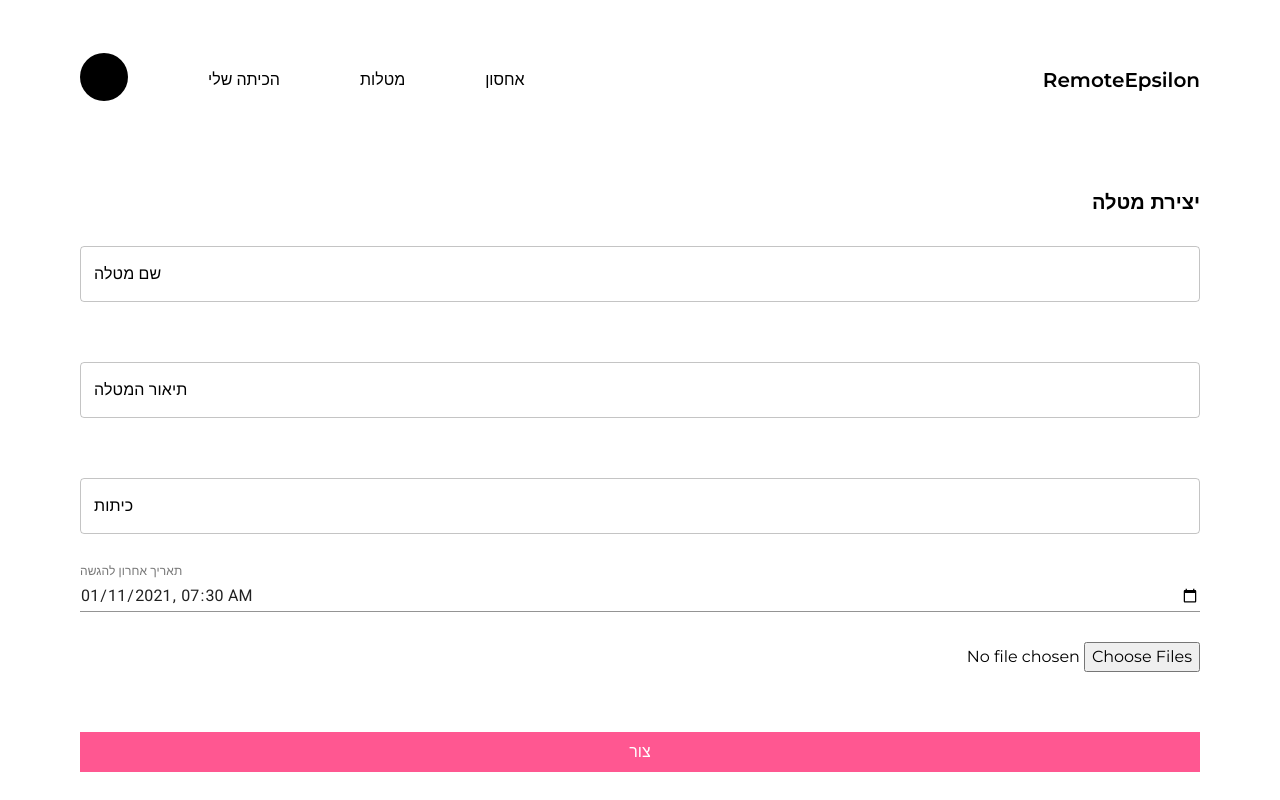
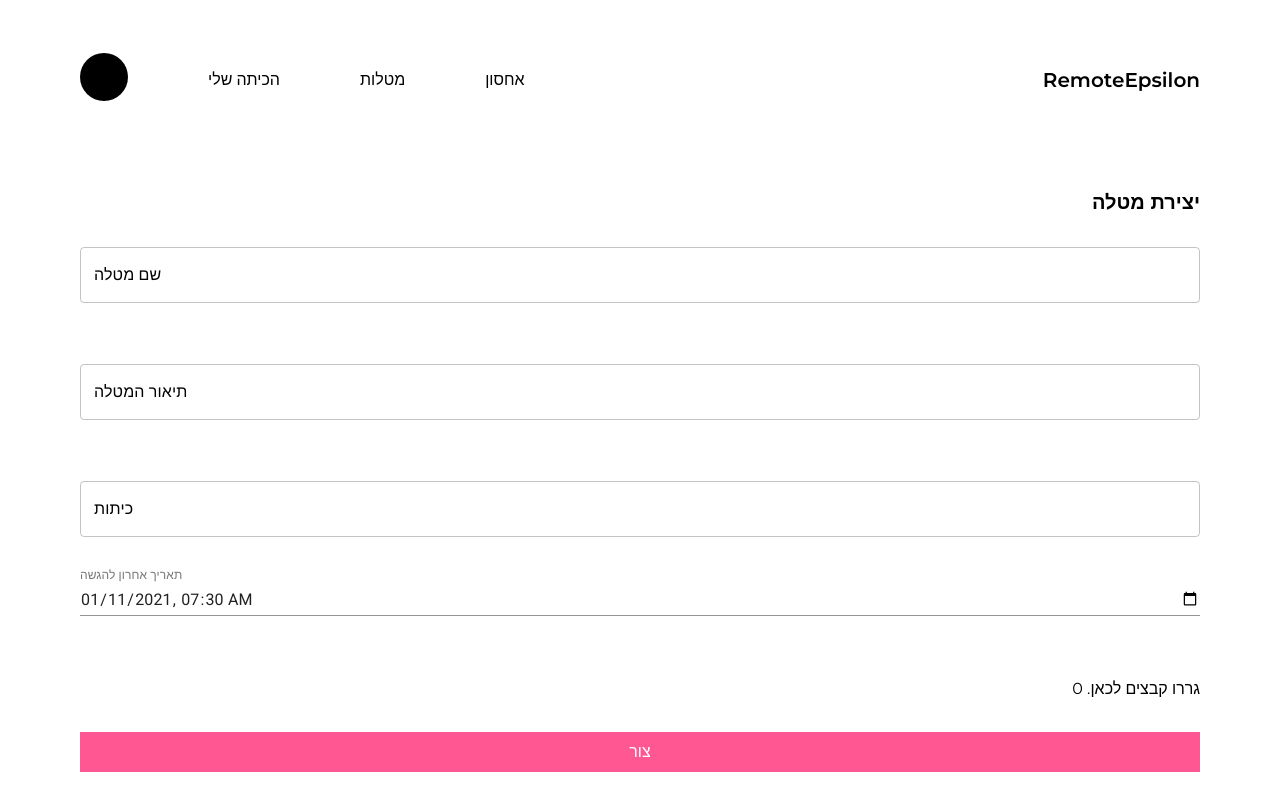
Before and after one commit to ilayalmalem/RemoteEpsilon-Frontend, a React (Create React App) app: page /assignments/add in a window 1280 px wide. Built offline with nearby package versions, Linux system fonts and the light colour scheme; sample sign-in values are in the browser's storage; what jss-rtl would draw is missing.

Commit message:
v1.6.2
* react-dropzone multi file upload

```diff
--- a/src/Pages/AddAssignment.js
+++ b/src/Pages/AddAssignment.js
@@ -3,6 +3,7 @@ import GlobalsService from "../services/GlobalsService";
 import {useState} from "react";
 import axios from "axios";
 import {useHistory} from "react-router-dom";
+import FileDropzone from "../components/FileDropzone";
 
 const styles = theme => ({
     notchedOutline: {
@@ -30,7 +31,7 @@ const styles = theme => ({
         borderColor: "red"
     }
 })
-var files = [];
+
 function AddAssignment(props) {
     const appDir = GlobalsService.settings.isRtl ? 'rtl' : 'ltr';
     const ltrTheme = createMuiTheme({ direction: "ltr" });
@@ -53,7 +54,6 @@ function AddAssignment(props) {
             description: description,
             classroom_id: parseInt(toClass),
             until_date: date,
-            files: files[0]
         };
 
         const data = new FormData();
@@ -168,9 +168,9 @@ function AddAssignment(props) {
                         shrink: true,
                     }}
                 />
-                {/*<MyDropzone />*/}
-                <input type="file" onChange={e => setFiles(e.target.files)} id="files" name="files[]"  multiple />
+
                 <div className="text-red-500">{dateErrors}</div>
+                <FileDropzone setFiles={setFiles} />
                 <button className="w-full main_button" type="button" onClick={upload}>צור</button>
             </form>
         </ThemeProvider>
--- /dev/null
+++ b/src/components/FileDropzone.js
@@ -0,0 +1,28 @@
+import {useCallback, useState} from "react";
+import {useDropzone} from "react-dropzone";
+
+export default function FileDropzone(props) {
+    const [fileCount, setFileCount] = useState(0);
+    const [files, setLocalFiles] = useState([]);
+    const _files = []
+    const onDrop = useCallback(acceptedFiles => {
+        acceptedFiles.forEach(file => {
+            _files.push(file)
+        })
+        setLocalFiles(_files)
+        setFileCount(_files.length)
+        props.setFiles(_files)
+    }, [])
+    const {getRootProps, getInputProps, isDragActive} = useDropzone({onDrop})
+
+    return (
+        <div {...getRootProps()}>
+            <input name="files[]" id="file" {...getInputProps()} />
+            {
+                isDragActive ?
+                    <p>Drop the files here ...</p> :
+                    <p>גררו קבצים לכאן. {fileCount}</p>
+            }
+        </div>
+    )
+}
```
Also changed, not shown: 1 other file (tests, documents, lock files or other folders).
